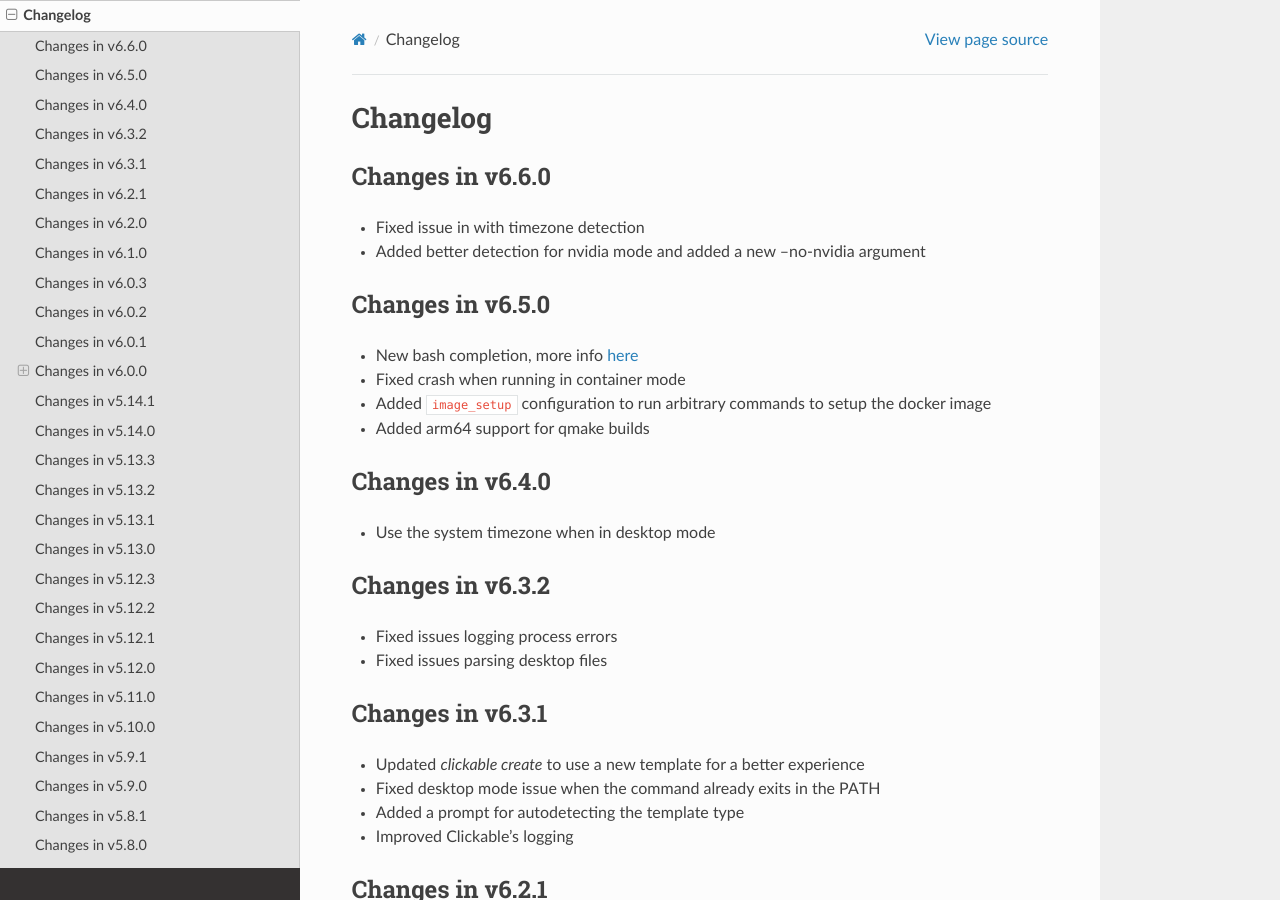
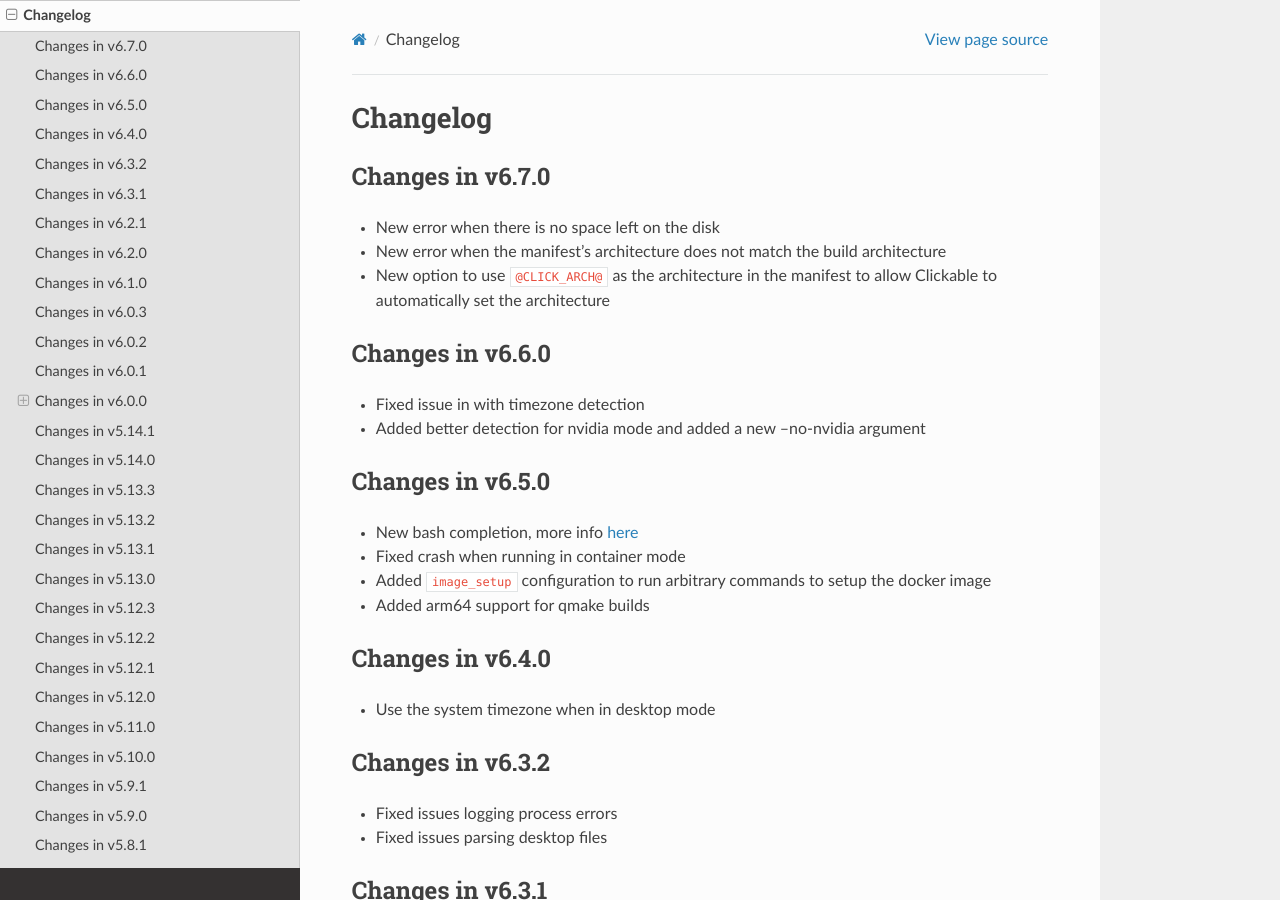
Before and after one commit to bhdouglass/clickable, a Sphinx documentation site: the page built from docs/changelog.rst, in a window 1280 px wide and 900 px high. Built offline with Sphinx 7.4.7 and the Read the Docs theme 2.0.0, drawn with Linux system fonts in a browser that asks for light colours.

Commit message:
Bumped version to 6.7.0

```diff
--- a/clickable/__init__.py
+++ b/clickable/__init__.py
@@ -15,7 +15,7 @@ from clickable.logger import logger, log_file, console_handler
 from clickable.exceptions import ClickableException
 
 
-__version__ = '6.6.0'
+__version__ = '6.7.0'
 
 
 class Clickable(object):
--- a/docs/changelog.rst
+++ b/docs/changelog.rst
@@ -2,6 +2,13 @@
 
 Changelog
 =========
+
+Changes in v6.7.0
+-----------------
+
+- New error when there is no space left on the disk
+- New error when the manifest's architecture does not match the build architecture
+- New option to use ``@CLICK_ARCH@`` as the architecture in the manifest to allow Clickable to automatically set the architecture
 
 Changes in v6.6.0
 -----------------
--- a/docs/conf.py
+++ b/docs/conf.py
@@ -55,9 +55,9 @@ author = 'Clickable Team'
 # built documents.
 #
 # The short X.Y version.
-version = '6.6.0'
+version = '6.7.0'
 # The full version, including alpha/beta/rc tags.
-release = '6.6.0'
+release = '6.7.0'
 
 # The language for content autogenerated by Sphinx. Refer to documentation
 # for a list of supported languages.
```
Also changed, not shown: 1 other file.
